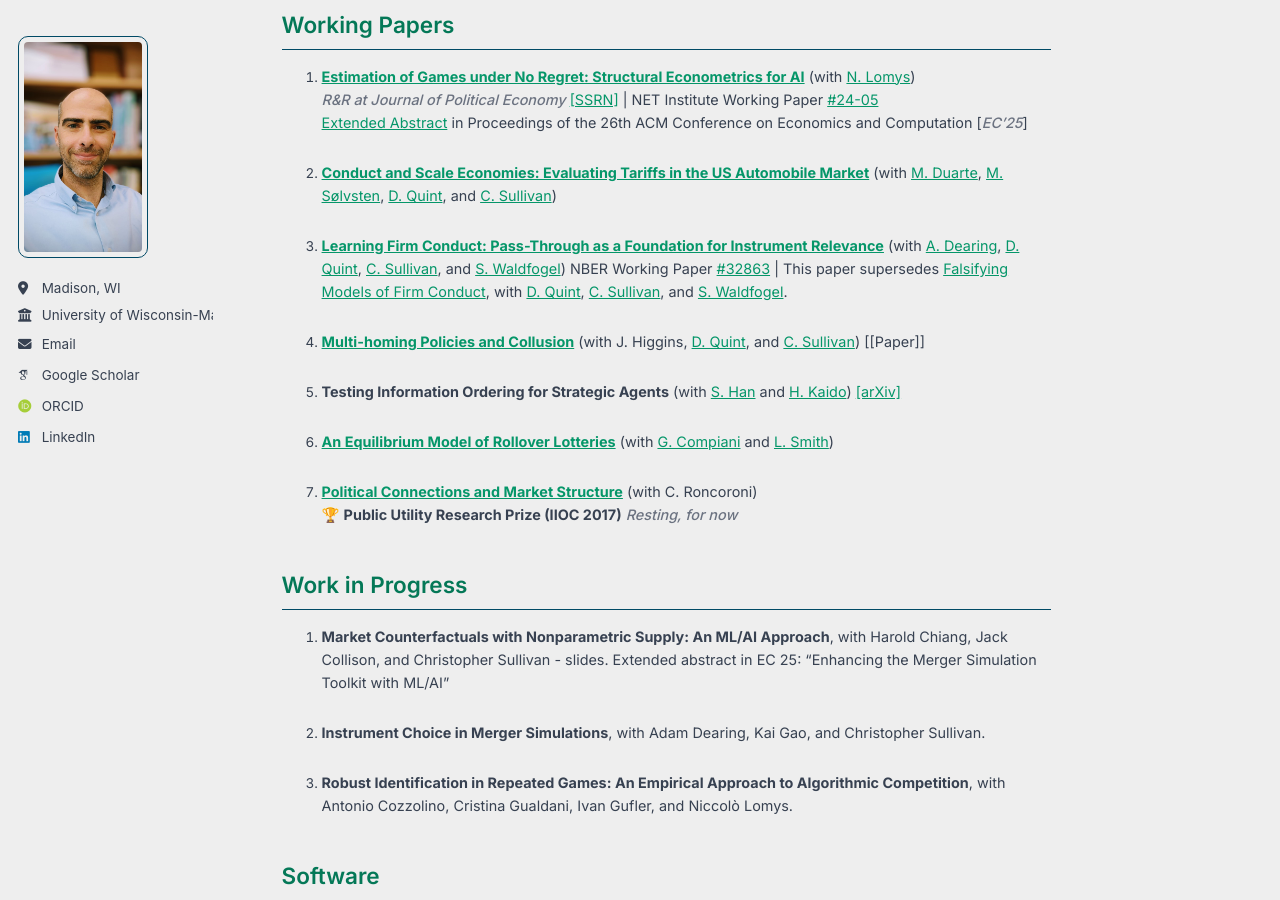
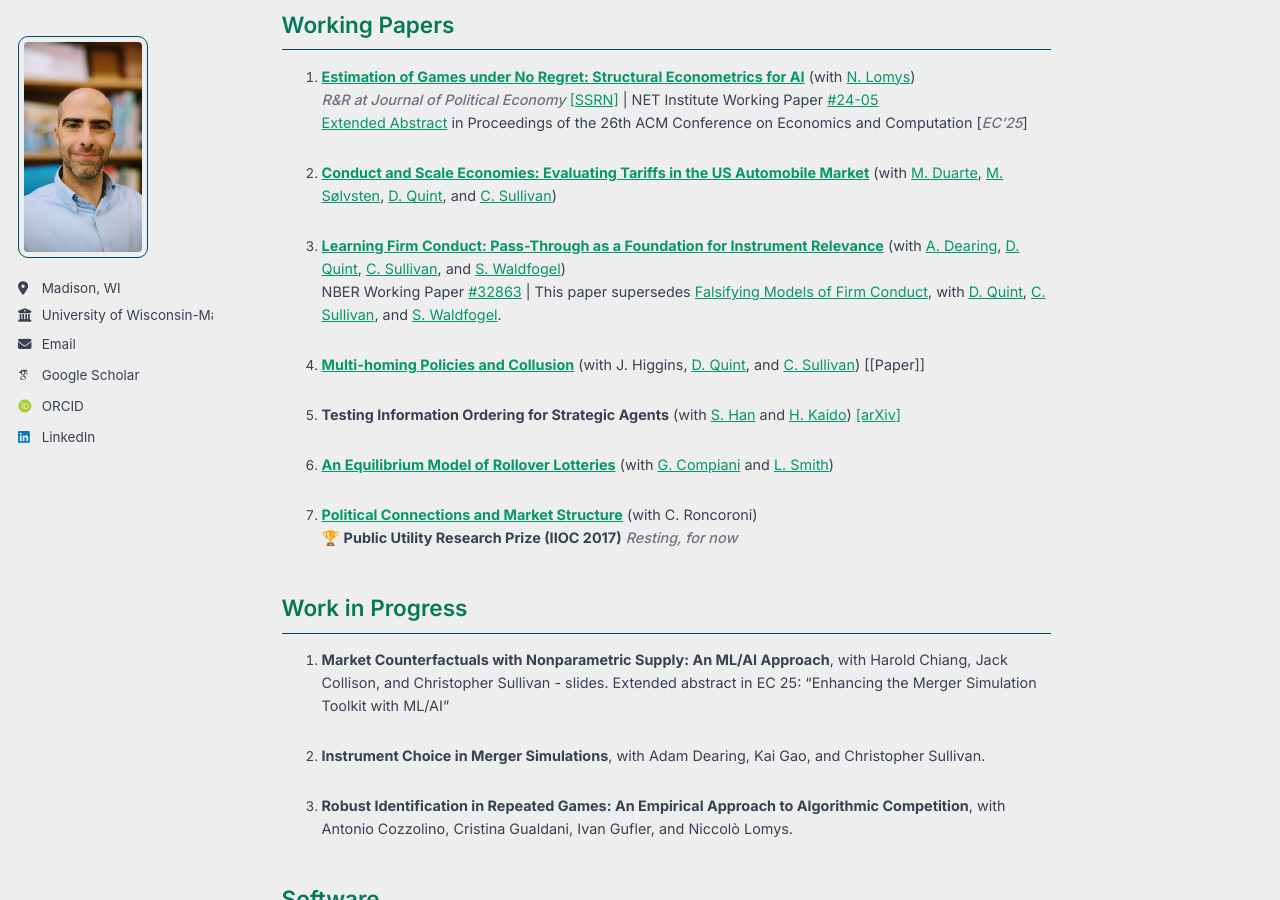
Before and after one commit to LorenzoMagnolfi/Lorenzomagnolfi.github.io, a Jekyll site: the page built from _pages/about.md, in a window 1280 px wide and 900 px high, scrolled down 983 px. Built offline with Jekyll 4.4.1, drawn with Linux system fonts in a browser that asks for light colours; some web fonts are replaced; a script that is not in the unit is left out.

```diff
--- a/_pages/about.md
+++ b/_pages/about.md
@@ -36,7 +36,7 @@ Here is my [cv](files\cv_2025.pdf).
    *Quantitative Economics, July 2024*  [[arXiv]](https://arxiv.org/abs/2301.06720)
 
 7. [**Triplet Embeddings for Demand Estimation**](https://www.aeaweb.org/articles?id=10.1257/mic.20220248) (with [J. McClure](https://www.joncfmcclure.com/) and [A. Sorensen](https://users.ssc.wisc.edu/~sorensen/))
-  *American Economic Journal: Microeconomics, February 2025*  [[SSRN]](https://papers.ssrn.com/sol3/papers.cfm?abstract_id=4113399)
+  *American Economic Journal: Microeconomics, February 2025*  [[SSRN]](https://papers.ssrn.com/sol3/papers.cfm?abstract_id=4113399)<br>
 [Extended Abstract](https://dl.acm.org/doi/10.1145/3490486.3538282) in Proceedings of the 23rd ACM Conference on Economics and Computation [*EC'22*].
 
 9. [**The Competitive Conduct of Consumer Cooperatives**](https://onlinelibrary.wiley.com/doi/10.1111/1756-2171.12496) (with [M. Duarte](https://sites.google.com/view/marco-duarte/home) and C. Roncoroni)
@@ -50,7 +50,7 @@ Here is my [cv](files\cv_2025.pdf).
 
 2. [**Conduct and Scale Economies: Evaluating Tariffs in the US Automobile Market**](/files/papers/ConductAndScaleEconomies_Manuscript+(1)) (with [M. Duarte](https://sites.google.com/view/marco-duarte/home), [M. Sølvsten](https://sites.google.com/site/mikkelsoelvsten/), [D. Quint](https://users.ssc.wisc.edu/~dquint/), and [C. Sullivan](https://sites.google.com/view/christopher-sullivan))
 
-3. [**Learning Firm Conduct: Pass-Through as a Foundation for Instrument Relevance**](files/papers/Falsifying_Models_and_Tax_Instruments+(22)(2).pdf) (with [A. Dearing](https://business.cornell.edu/faculty-research/faculty/aed237/), [D. Quint](https://users.ssc.wisc.edu/~dquint/), [C. Sullivan](https://sites.google.com/view/christopher-sullivan), and [S. Waldfogel](https://www.swaldfogel.com/))
+3. [**Learning Firm Conduct: Pass-Through as a Foundation for Instrument Relevance**](files/papers/Falsifying_Models_and_Tax_Instruments+(22)(2).pdf) (with [A. Dearing](https://business.cornell.edu/faculty-research/faculty/aed237/), [D. Quint](https://users.ssc.wisc.edu/~dquint/), [C. Sullivan](https://sites.google.com/view/christopher-sullivan), and [S. Waldfogel](https://www.swaldfogel.com/))<br>
 NBER Working Paper [#32863](https://www.nber.org/papers/w32863) | This paper supersedes [Falsifying Models of Firm Conduct](magnolfi-quint-sullivan-waldfogel.pdf), with [D. Quint](https://users.ssc.wisc.edu/~dquint/), [C. Sullivan](https://sites.google.com/view/christopher-sullivan), and [S. Waldfogel](https://www.swaldfogel.com/).
 
 4. [**Multi-homing Policies and Collusion**](files/papers/PlatformCollusion+(3).pdf) (with J. Higgins, [D. Quint](https://users.ssc.wisc.edu/~dquint/), and [C. Sullivan](https://sites.google.com/view/christopher-sullivan))  [[Paper]]
```
